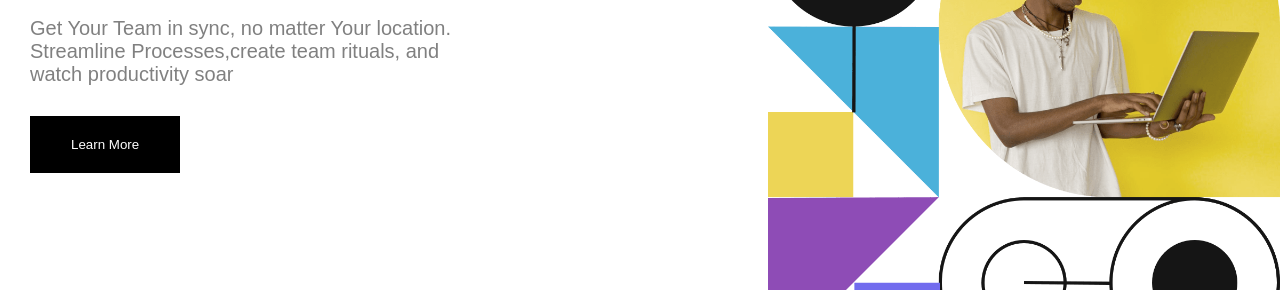
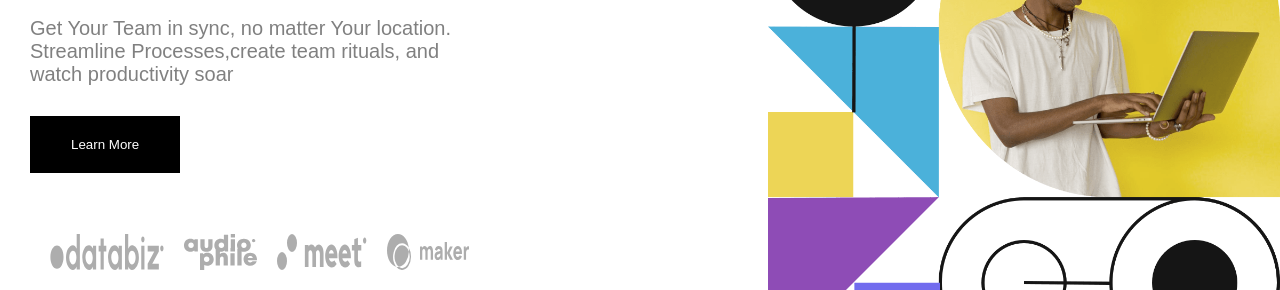
Before and after one commit to meshackkiplimo/landing, a plain HTML site: page index.html in a window 1280 px wide. Shown: the part 510-800 px from the top of the page. Drawn offline with Linux system fonts and the light colour scheme.

Commit message:
Add footer styles and adjust social media alignment for improved layout

```diff
--- a/styles.css
+++ b/styles.css
@@ -112,14 +112,16 @@ button:hover{
     color: black;
     border: 1px solid black;
 }
+footer {
+    position: fixed;
+    bottom: 20px;
+    left: 20px;
+    width: 100%;
+}
+
 .social-media{
     display: flex;
     gap: 20px;
-    margin-left: 30px;
-    flex-direction: end;
-    align-items: end;
-
-
-
-
+    justify-content: flex-start;
+    padding-left: 30px;
 }
```
